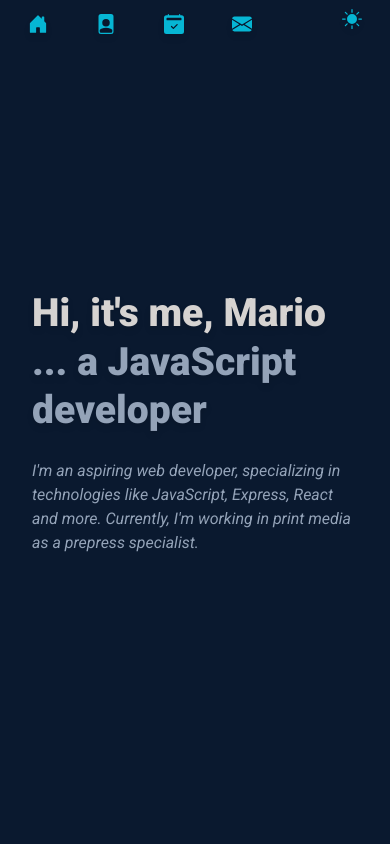
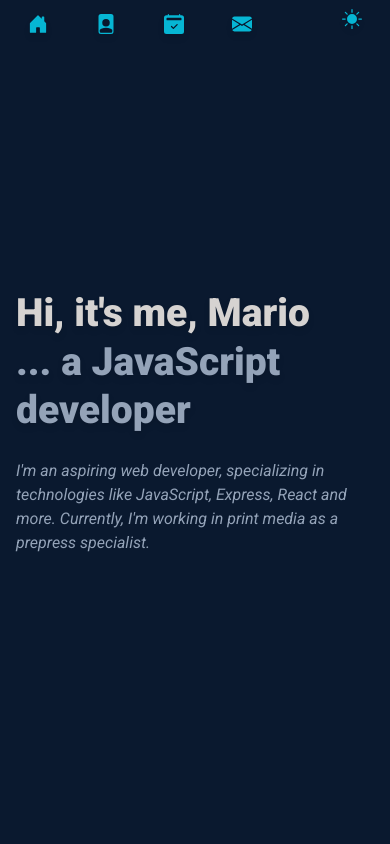
Before and after one commit to mariovyord/portfolio-v2, a website: page docs/index.html in a window 390 px wide. Shown: the top 844 px of the page. Drawn offline with nearby package versions, Linux system fonts and the light colour scheme.

Commit message:
Fixed height on welcome section

```diff
--- a/docs/index.html
+++ b/docs/index.html
@@ -92,7 +92,7 @@
 	</header>
 	<main class="z-50">
 		<!--WELCOME SECTION-->
-		<section id="welcome-section" class="h-screen w-full flex items-center justify-center px-8">
+		<section id="welcome-section" class="min-h-screen w-full flex items-center justify-center px-4 py-20 sm:p-20">
 			<div class="max-w-4xl">
 				<h1 id="title"
 					class="text-[10vw] leading-tight md:text-7xl font-extrabold sm:mb-4 drop-shadow-md text-primary-dark dark:text-inherit">
```
Also changed, not shown: docs/styles.css.
